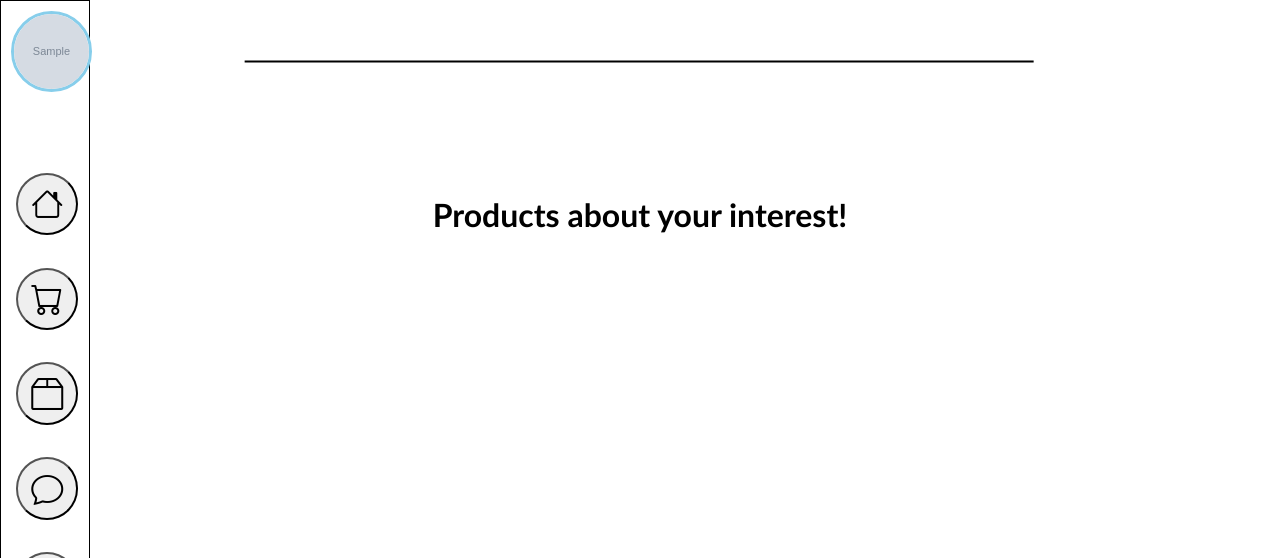
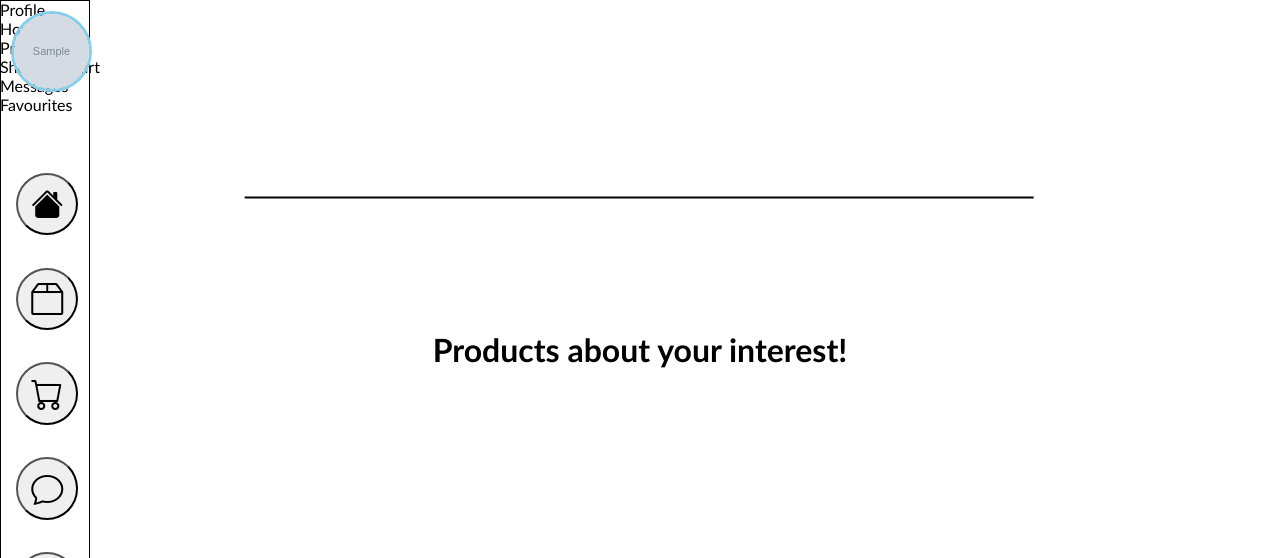
Before and after one commit to BlueLuscious/App, a Django app: page /home/products/ in a window 1280 px wide. Shown: the top 558 px of the page. Run offline with Django 4.2, Linux system fonts and the light colour scheme; a user stored in the database is signed in; tables that the repository leaves empty hold one stand-in row (values such as "Sample post"); grey boxes marked "Sample" are stand-in pictures.

Commit message:
update templates folder
home.html:
# block content:
- add 'a href' to img's
- add classes to some of the icons inside the buttons
- create a div with popups for the buttons

# block home:
- add products

```diff
--- a/app/templates/home.html
+++ b/app/templates/home.html
@@ -8,15 +8,19 @@
 <body>
   <div class="left_side_navbar">
     {% if userdata.avatar %}
-    <img src="{{ userdata.avatar.url }}" alt="user-avatar" class="left_side_navbar_img">
+    <a href="/home/profile/">
+      <img src="{{ userdata.avatar.url }}" alt="user-avatar" class="left_side_navbar_img">
+    </a>
     {% else %}
-    <img src="{% static 'IMG/default-profile.jpg' %}" alt="default-avatar" class="left_side_navbar_img">
+    <a href="/home/profile/">
+      <img src="{% static 'IMG/default-profile.jpg' %}" alt="default-avatar" class="left_side_navbar_img">
+    </a>
     {% endif %}
     <button class="left_side_navbar_button">
-      <i class="bi bi-house"></i>
-{% comment %}
-      <i class="bi bi-house-fill"></i>
-{% endcomment %}
+      <i class="bi bi-house-fill icon_home"></i>
+    </button>
+    <button class="left_side_navbar_button">
+      <i class="bi bi-box2 icon_products"></i>
     </button>
     <button class="left_side_navbar_button">
       <i class="bi bi-cart"></i>
@@ -28,12 +32,6 @@
       <i class="bi bi-cart-dash-fill"></i>
       <i class="bi bi-cart-plus"></i>
       <i class="bi bi-cart-plus-fill"></i>
-{% endcomment %}
-    </button>
-    <button class="left_side_navbar_button">
-      <i class="bi bi-box2"></i>
-{% comment %}
-      <i class="bi bi-box2-fill"></i>
 {% endcomment %}
     </button>
     <button class="left_side_navbar_button">
@@ -52,9 +50,53 @@
 {% endcomment %}
     </button>
   </div>
+  <div class="popup_text_table">
+    <div class="popup_text" id="profile_popup">Profile</div>
+    <div class="popup_text" id="home_popup">Home</div>
+    <div class="popup_text" id="products_popup">Products</div>
+    <div class="popup_text" id="cart_popup">Shopping Cart</div>
+    <div class="popup_text" id="favs_popup">Messages</div>
+    <div class="popup_text" id="favs_popup">Favourites</div>
+  </div>
 </body>
 {% endblock content %}
 
 {% block home %}
-
+{% load static %}
+<head>
+  <link rel="stylesheet" href="{% static 'CSS/homeStyles.css' %}" type="text/css">
+  <script src="{% static 'JS/homeScript.js' %}"></script>
+</head>
+<body>
+  <div class="greet_and_meet">
+    <h1>Welcome <div class="say_hello">{{ userdata.first_name }}</div>!</h1>
+    <input type="text" id="search_bar" placeholder="What do you wish to search?">
+  </div>
+  <div class="display_products">
+    {% for s in stock %}
+    <div class="card_product">
+      <table class="card_product_table">
+        <tr>
+          <td>
+            {% if s.image %}
+            <img src="{{ s.image.url }}" alt="gold-ring" class="card_product_img">
+            {% else %}
+            <img src="{% static 'IMG/default-no-image.png' %}" alt="default-no-image" class="card_product_img">
+            {% endif %}
+          </td>
+        </tr>
+        <tr>
+          <td>{{ s.name }}</td>
+        </tr>
+        <tr>
+          <td>By {{ s.seller.username }}</td>
+        </tr>
+        <tr>
+          <td>${{ s.price }}</td>
+        </tr>
+      </table>
+    </div>
+    {% endfor %}
+  </div>
+</body>
 {% endblock home %}
```
